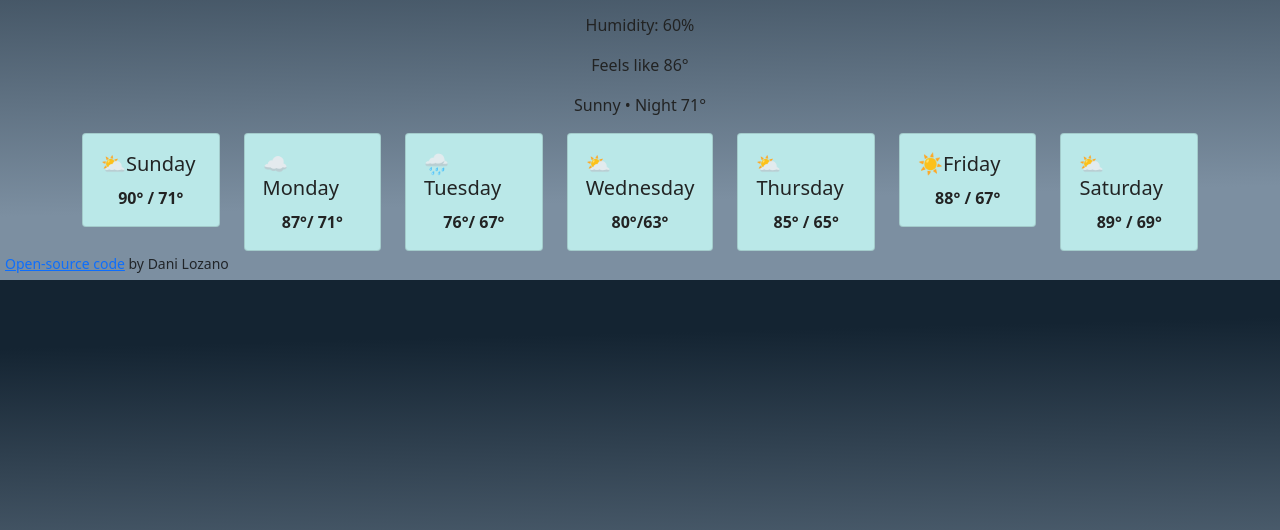
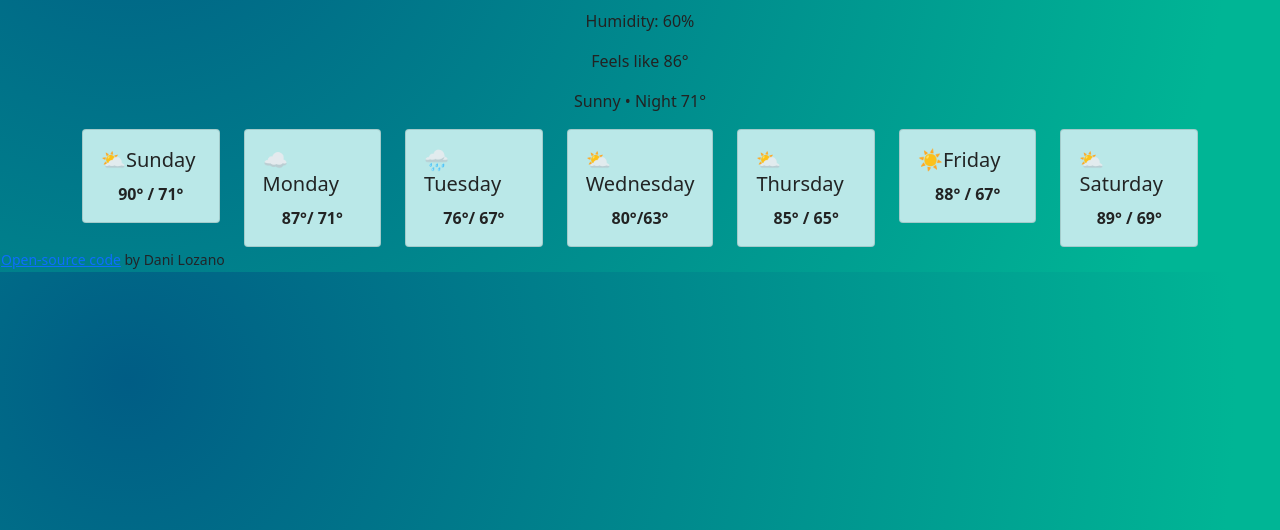
Before and after one commit to Dtrain-coder/project-weather-, a plain HTML site: page index.html in a window 1280 px wide. Shown: the part 270-800 px from the top of the page. Drawn offline with nearby package versions, Linux system fonts and the light colour scheme.

Commit message:
changed background color again in css

```diff
--- a/style.css
+++ b/style.css
@@ -1,10 +1,11 @@
 body {
-  background: linear-gradient(
-    178.6deg,
-    rgb(20, 36, 50) 11.8%,
-    rgb(124, 143, 161) 83.8%
+  background: radial-gradient(
+    circle at 10% 20%,
+    rgb(0, 93, 133) 0%,
+    rgb(0, 181, 149) 90%
   );
-  padding: 5px 5px 5px 5px;
+
+  padding: 1px 1px 1px 1px;
 }
 button {
   background-color: aliceblue;
```
